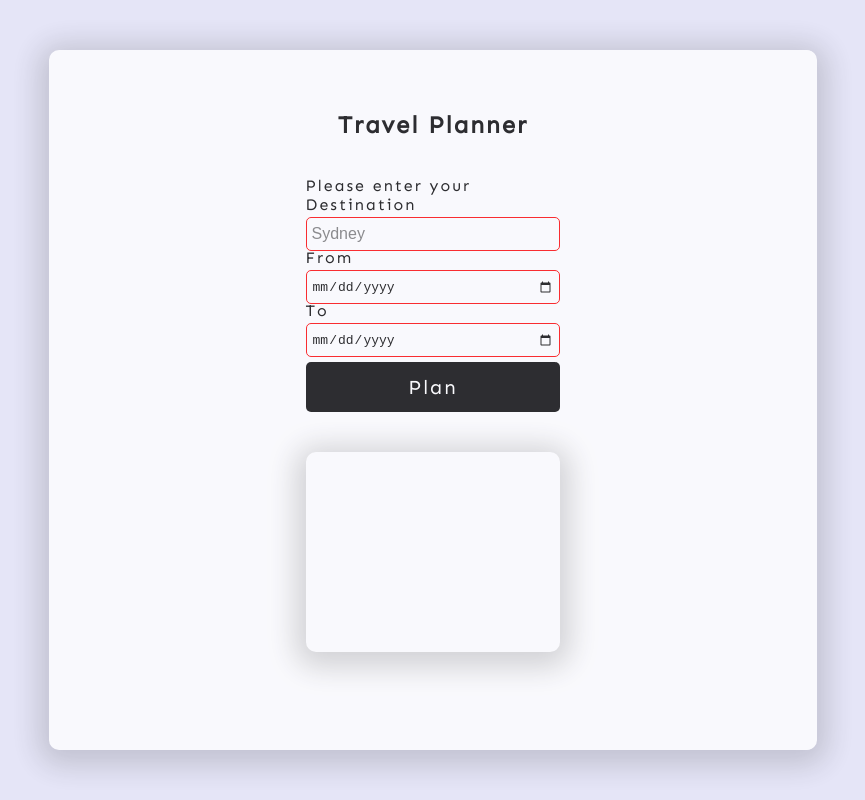
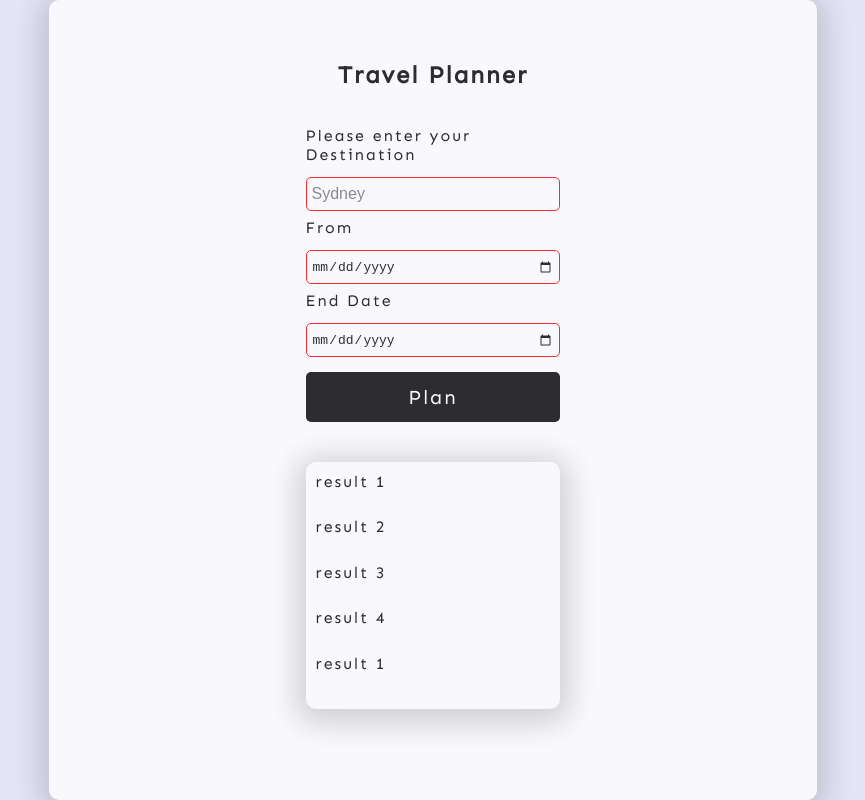
Before and after one commit to heatcoder/Travel-app-Udacity, a plain HTML site: page src/client/views/index.html in a window 1280 px wide. Shown: the whole page, without its empty margins (207-1072 px from the left). Drawn offline with Linux system fonts and the light colour scheme.

Commit message:
1st May Sunday

```diff
--- a/src/client/styles/style.css
+++ b/src/client/styles/style.css
@@ -24,7 +24,7 @@ body {
 .container {
    padding:40px;
     width: 60%;
-    height:700px;
+    height:800px;
     background-color: white;
     display: flex;
     flex-direction: column;
@@ -39,14 +39,16 @@ form {
     display: flex;
     flex-direction: column;
     align-items: left;
+    row-gap: 10px;
 }
 
 .form-group {
-    height: 500px;
+    height: 600px;
     font-size: 1em;
     align-items: center;
     display:flex;
     flex-direction: column;
+
 }
 
 form {
@@ -131,9 +133,17 @@ button:focus {
 .result-container {
     margin-top:20px;
     width: 90%;
-    height:200px;
-    background-color: white;
-   display:flex;
+    height:300px;
+   display:grid;
+   padding:10px;
     border-radius: 10px;
     box-shadow: 0 5px 30px 10px rgba(0, 0, 0, 0.2);
+    flex-direction: row;
+    border-style: solid;
+    border: 1px #444cf7;
 }
+.para {
+    display:flex;
+
+
+}
--- a/src/client/views/index.html
+++ b/src/client/views/index.html
@@ -4,6 +4,7 @@
     <meta charset="UTF-8">
     <meta http-equiv="X-UA-Compatible" content="IE=edge">
     <meta name="viewport" content="width=device-width, initial-scale=1.0">
+    <!-- <link href="../styles/style.scss" rel="stylesheet/scss" type="text/css"> -->
     <link rel="stylesheet" href="../styles/style.css">
     <title>Document</title>
 </head>
@@ -20,19 +21,21 @@
                 <label for="Destination"> Please enter your Destination </label>
                 <input type="text" name="Destination" id="name" class="name" placeholder="Sydney" pattern="[A-z + a-Z + ^0-9*]" required>
 
-                <label for="from"> From</label>
-                <input type="date" id="start-date" class="from" required>
+                <label for="startDate"> From </label>
+                <input type="date" id="start-date" value="" valueAsNumber=""  class="from" required>
 
-                <label for="to">To</label>
-                <input type="date" id="to" class="to" required>
+                <label for="endDate">End Date</label>
+                <input type="date" id="to" value="" valueAsNumber=""  class="to" required>
 
                 <button type="submit" id="button">Plan</button>
             </form>
              <!--Message Box starts-->
         <div class="result-container">
-            <div class="loader"></div>
-            <div id="errors" class="message_err"></div>
-            <div id="output" class="message_output"></div>
+            <p class="p1"> result 1</p>
+            <p class="p2"> result 2</p>
+            <p class="p3"> result 3</p>
+            <p class="p4"> result 4</p>
+            <p class="p5"> result 1</p>
         <!--Message Box Ends-->
         </div>
         </div>
@@ -42,8 +45,8 @@
 
 
 
-
-    <script>
+<script src="../js/app.js"></script>
+    <!-- <script>
         // Check that service workers are supported
         if ('serviceWorker' in navigator) {
             // Use the window load event to keep the page load performant
@@ -51,6 +54,6 @@
                 navigator.serviceWorker.register('/service-worker.js');
             });
         }
-    </script>
+    </script> -->
 </body>
 </html>
```
Also changed, not shown: src/client/js/startandenddate.js (added, +21 -0 lines), 1 other file.
